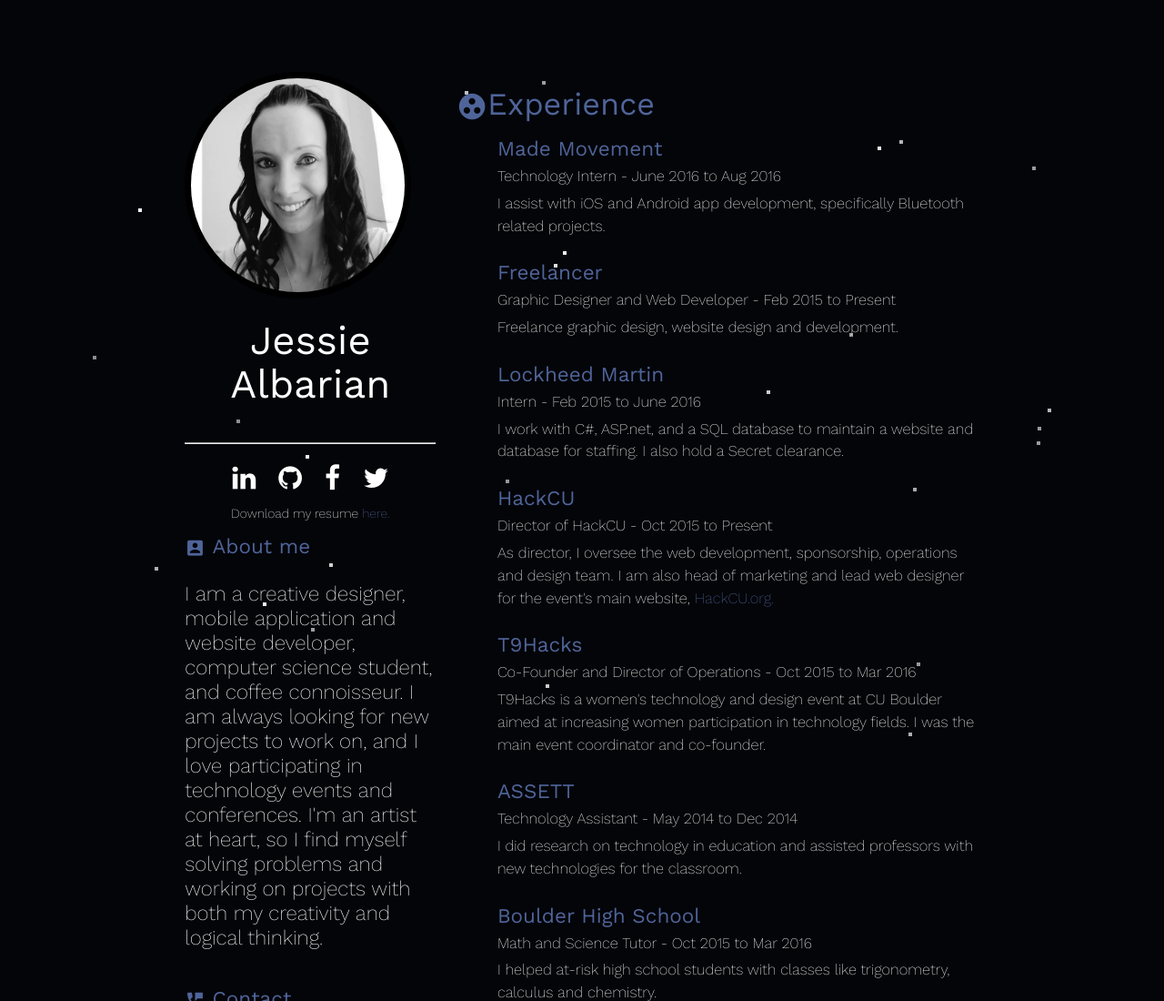
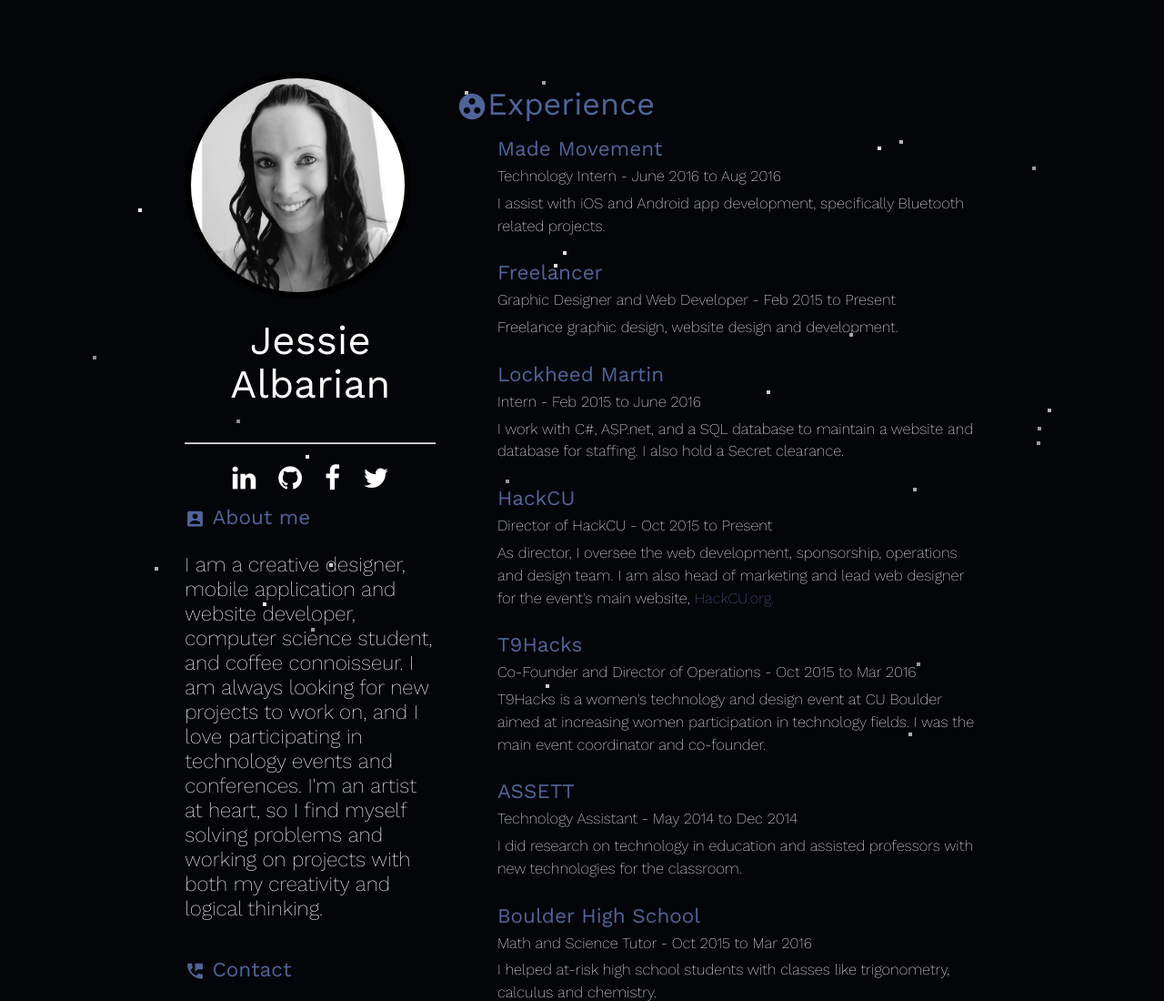
Before and after one commit to jessalbarian/MySite2016, a plain HTML site: page index.html in a window 1280 px wide. Shown: the top 1100 px of the page at 91% size. Drawn offline with nearby package versions, Linux system fonts and the light colour scheme.

Commit message:
took resume off

```diff
--- a/index.html
+++ b/index.html
@@ -53,7 +53,7 @@
                                         class="fa fa-twitter fa-2x"></i></a>
                                 </li>
                             </ul>
-                            <p>Download my resume <a href="/assets/images/resume.zip" download>here.</a></p>
+                            <!--<p>Download my resume <a href="/assets/images/resume.zip" download>here.</a></p>-->
                         </div>
                     </div>
 
```
